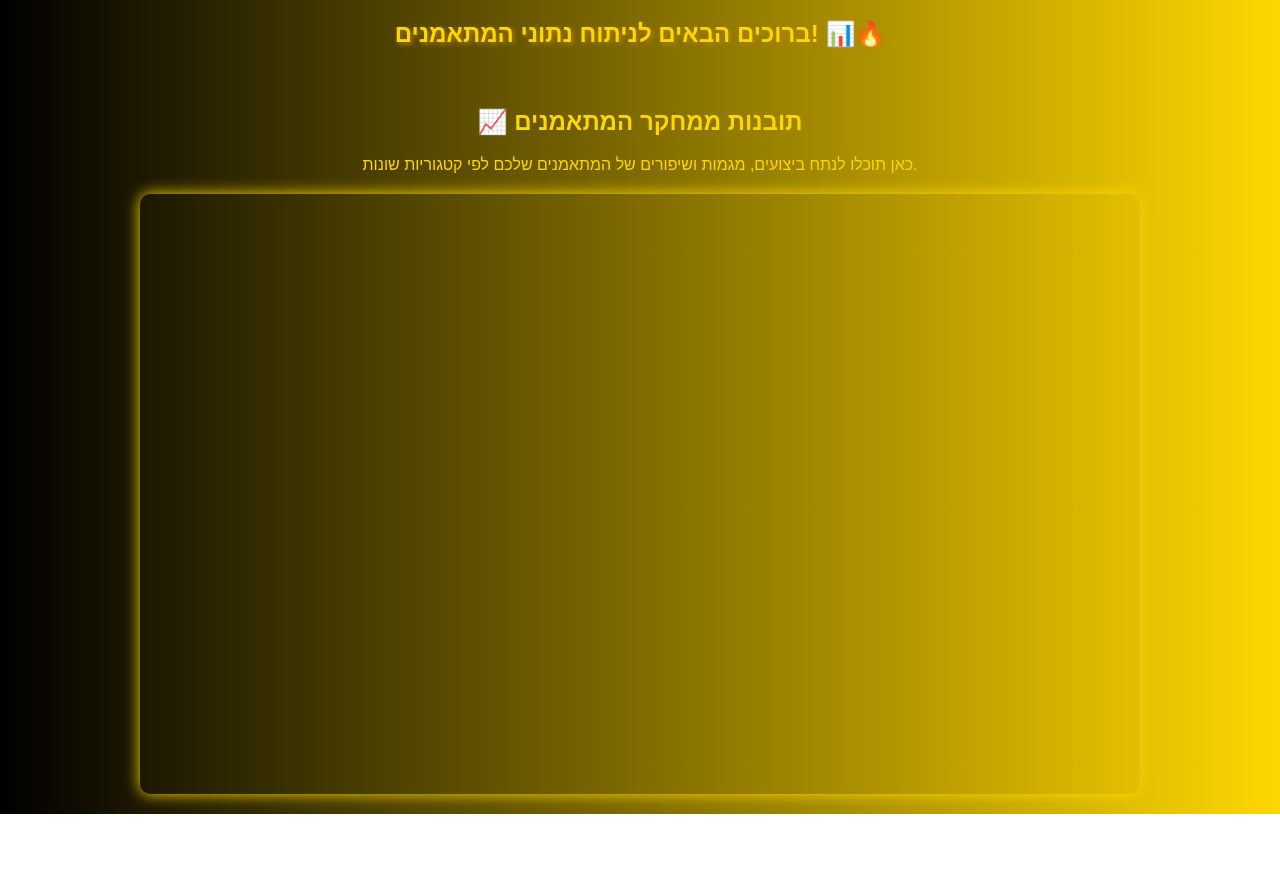
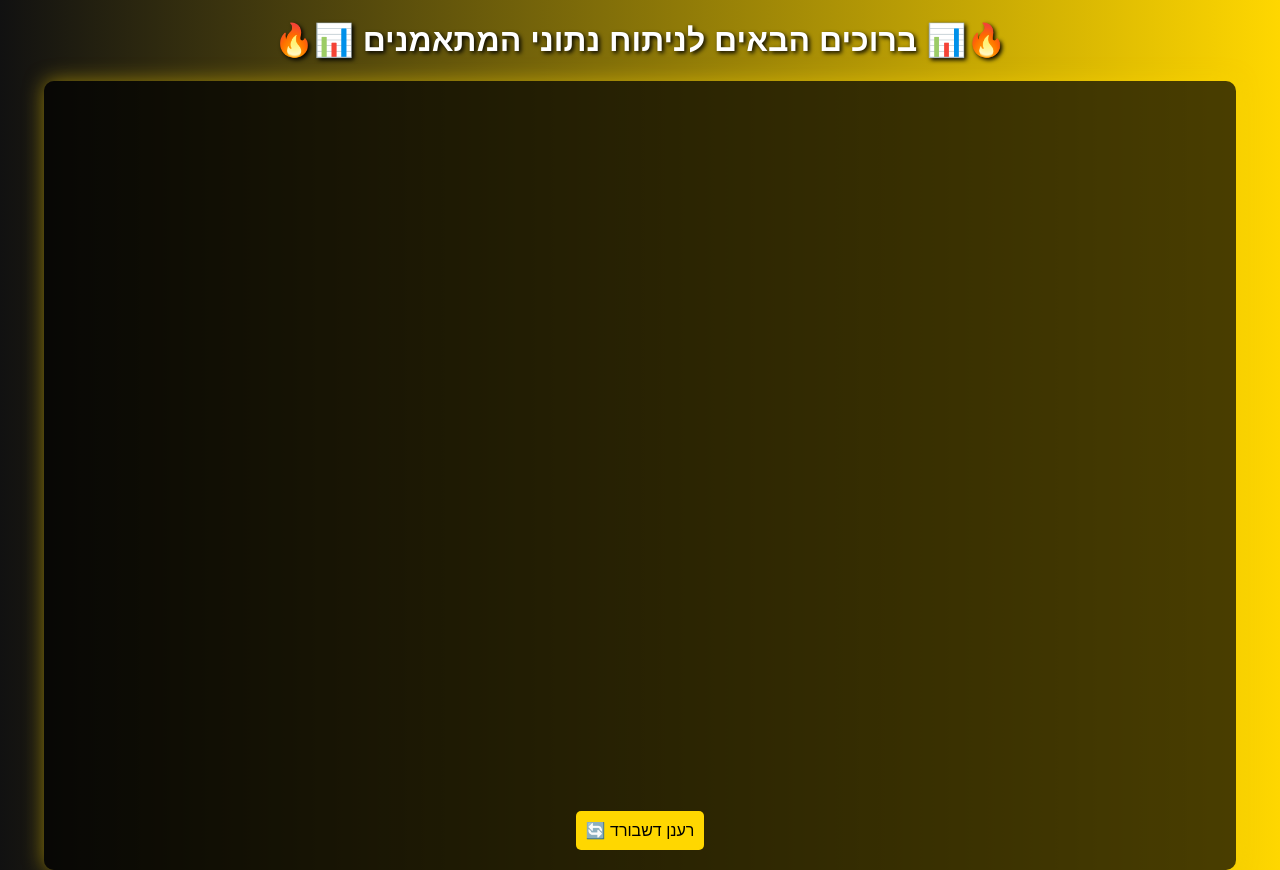
Before and after one commit to asafderi/MomentumFit, a plain HTML site: page index.html in a window 1280 px wide. Before the commit the page ends 814 px from the top, so only its background shows below. Drawn offline with Linux system fonts and the light colour scheme.

Commit message:
Update index.html

```diff
--- a/index.html
+++ b/index.html
@@ -3,70 +3,59 @@
 <head>
     <meta charset="UTF-8">
     <meta name="viewport" content="width=device-width, initial-scale=1.0">
-    <title>ניתוח נתוני מתאמנים 🏋️‍♂️📊</title>
+    <title>ניתוח נתוני מתאמנים</title>
     <style>
         body {
-            background: linear-gradient(to right, #000000, #FFD700);
-            color: #FFD700;
+            background: linear-gradient(to right, #111, #FFD700);
+            color: white;
             font-family: Arial, sans-serif;
             text-align: center;
             margin: 0;
             padding: 0;
         }
-        header {
-            padding: 20px;
-            font-size: 24px;
-            font-weight: bold;
-            text-shadow: 2px 2px 5px #B8860B;
+        h1 {
+            text-shadow: 2px 2px 4px black;
         }
-        .container {
-            max-width: 1000px;
+        .dashboard-container {
+            max-width: 90%;
             margin: auto;
             padding: 20px;
+            box-shadow: 0px 0px 20px rgba(255, 215, 0, 0.5);
+            border-radius: 10px;
+            background: rgba(0, 0, 0, 0.7);
         }
         .tableauPlaceholder {
             width: 100%;
-            height: 600px;
-            margin-top: 20px;
-            border-radius: 10px;
-            box-shadow: 0px 0px 15px #FFD700;
+            height: 700px;
         }
-        footer {
-            margin-top: 30px;
-            padding: 15px;
-            background-color: rgba(255, 215, 0, 0.2);
-            font-size: 18px;
-            color: #FFD700;
-        }
-        .fade-in {
-            animation: fadeIn 2s;
-        }
-        @keyframes fadeIn {
-            from { opacity: 0; }
-            to { opacity: 1; }
+        button {
+            margin-top: 10px;
+            padding: 10px;
+            font-size: 16px;
+            background: gold;
+            border: none;
+            border-radius: 5px;
+            cursor: pointer;
         }
     </style>
 </head>
 <body>
-    <header class="fade-in">ברוכים הבאים לניתוח נתוני המתאמנים! 📊🔥</header>
-    <div class="container">
-        <h2 style="color: #FFD700;">📈 תובנות ממחקר המתאמנים</h2>
-        <p>כאן תוכלו לנתח ביצועים, מגמות ושיפורים של המתאמנים שלכם לפי קטגוריות שונות.</p>
-
-        <div class='tableauPlaceholder' id='viz1685004012345' style='position: relative'>
+    <h1>🔥📊 ברוכים הבאים לניתוח נתוני המתאמנים 📊🔥</h1>
+    <div class="dashboard-container">
+        <div class='tableauPlaceholder' id='vizContainer'>
             <noscript>
-                <a href='#'><img alt='Dashboard' src='https://public.tableau.com/static/images/HM/HM57HCCKS/1_rss.png' style='border: none' /></a>
+                <a href='#'><img alt='Dashboard 1' src='https://public.tableau.com/static/images/Mo/MomentumFit/Dashboard1/1_rss.png' style='border: none' /></a>
             </noscript>
             <object class='tableauViz' style='display:none;'>
                 <param name='host_url' value='https%3A%2F%2Fpublic.tableau.com%2F' />
                 <param name='embed_code_version' value='3' />
                 <param name='site_root' value='' />
-                <param name='name' value='HM57HCCKS' />  <!-- יש לשים כאן את ה-Name הנכון של הדשבורד שלך -->
+                <param name='name' value='MomentumFit/Dashboard1' />
                 <param name='tabs' value='no' />
                 <param name='toolbar' value='yes' />
-                <param name='static_image' value='https://public.tableau.com/static/images/HM/HM57HCCKS/1.png' />
+                <param name='static_image' value='https://public.tableau.com/static/images/Mo/MomentumFit/Dashboard1/1.png' />
                 <param name='animate_transition' value='yes' />
-                <param name='display_static_image' value='yes' />
+                <param name='display_static_image' value='no' />
                 <param name='display_spinner' value='yes' />
                 <param name='display_overlay' value='yes' />
                 <param name='display_count' value='yes' />
@@ -74,24 +63,20 @@
                 <param name='filter' value='publish=yes' />
             </object>
         </div>
+        <button onclick="reloadDashboard()">🔄 רענן דשבורד</button>
+    </div>
+    <script>
+        var divElement = document.getElementById('vizContainer');
+        var vizElement = divElement.getElementsByTagName('object')[0];
+        vizElement.style.width = '100%';
+        vizElement.style.height = '700px';
+        var scriptElement = document.createElement('script');
+        scriptElement.src = 'https://public.tableau.com/javascripts/api/viz_v1.js';
+        vizElement.parentNode.insertBefore(scriptElement, vizElement);
 
-        <script type='text/javascript'>
-            var divElement = document.getElementById('viz1685004012345');
-            var vizElement = divElement.getElementsByTagName('object')[0];
-            if (divElement.offsetWidth > 800) {
-                vizElement.style.width = '100%';
-                vizElement.style.height = (divElement.offsetWidth * 0.75) + 'px';
-            } else if (divElement.offsetWidth > 500) {
-                vizElement.style.width = '100%';
-                vizElement.style.height = (divElement.offsetWidth * 0.75) + 'px';
-            } else {
-                vizElement.style.width = '100%';
-                vizElement.style.height = '1327px';
-            }
-            var scriptElement = document.createElement('script');
-            scriptElement.src = 'https://public.tableau.com/javascripts/api/viz_v1.js';
-            vizElement.parentNode.insertBefore(scriptElement, vizElement);
-        </script>
-    </div>
+        function reloadDashboard() {
+            divElement.innerHTML = divElement.innerHTML;
+        }
+    </script>
 </body>
 </html>
```
